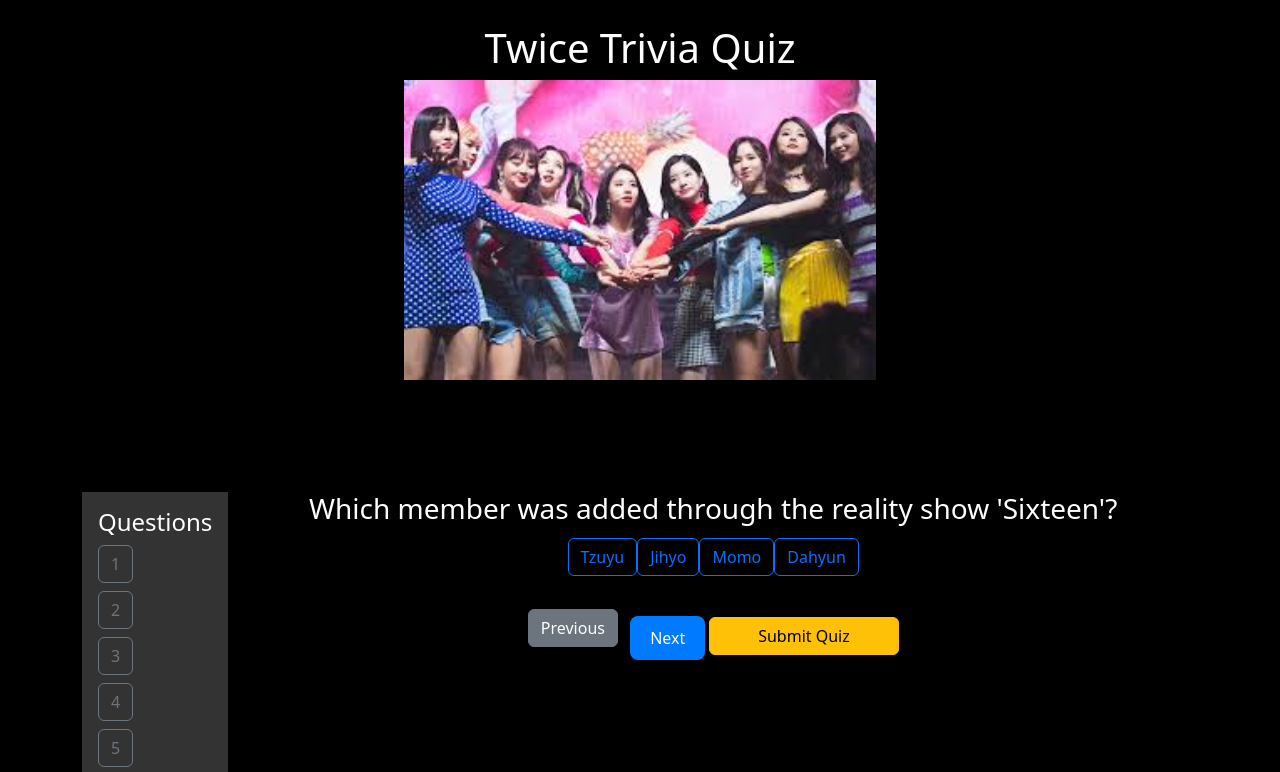
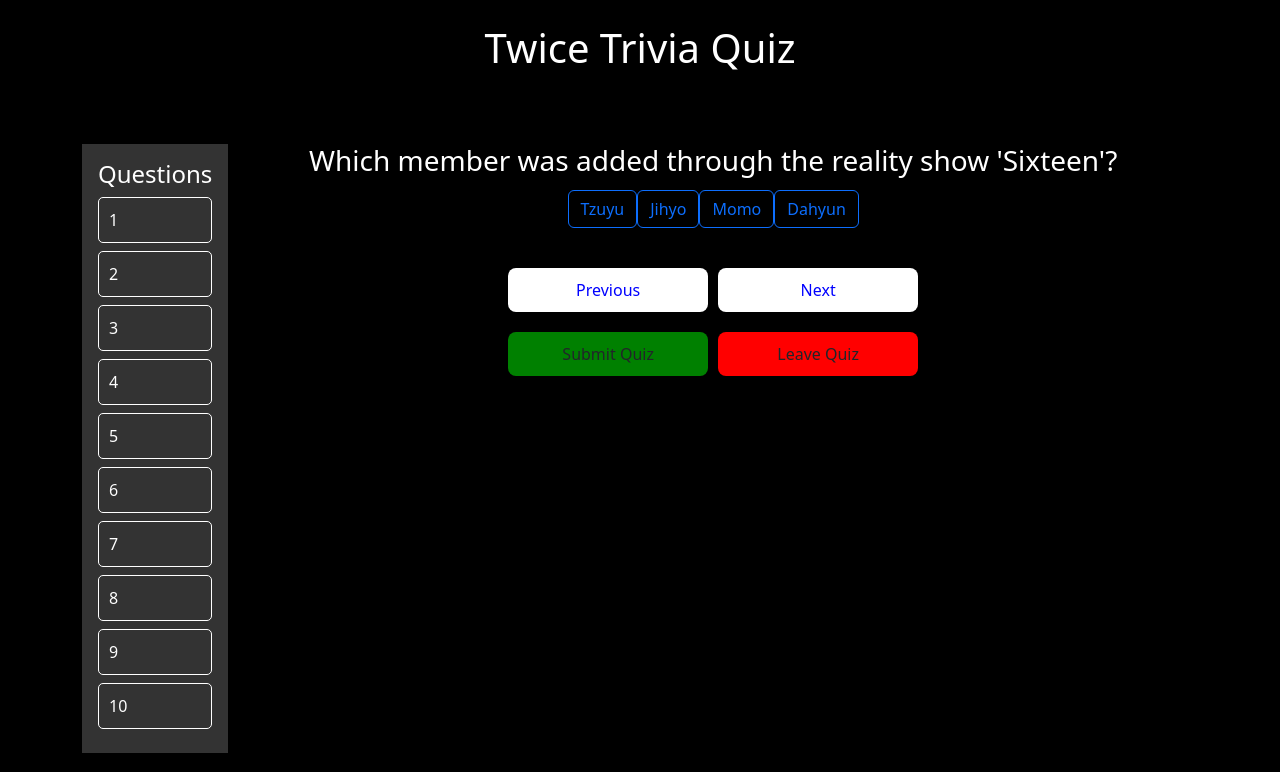
Before and after one commit to monir405/CP1210-Project, a plain HTML site: page subpages/twice.html in a window 1280 px wide. Both pictures are taken after a click on the button "Start New Quiz". Shown: the top 772 px of the page. Drawn offline with nearby package versions, Linux system fonts and the light colour scheme.

Commit message:
updates style

```diff
--- a/subpages/bts.css
+++ b/subpages/bts.css
@@ -53,7 +53,7 @@
 #leaderboard-list .list-group-item:hover {
     background-color: #333333;
 }
-.btn-primary, .btn-success, .prev-btn, .next-btn, .submit-btn {
+.btn-start, .btn-prev,  .btn-submit {
     background-color: #007bff;
     border: none;
     border-radius: 8px;
@@ -61,15 +61,31 @@
     font-size: 16px;
     margin-top: 20px;
 }
-.btn-primary:hover {
+
+.btn-resume, .btn-next, .btn-leave  {
+    background-color: green;
+    border: none;
+    border-radius: 8px;
+    padding: 10px 20px;
+    font-size: 16px;
+    margin-top: 20px;
+}
+
+.btn-start:hover ,.btn-prev:hover,  .btn-submit:hover, .btn-resume:hover, .btn-next:hover, .btn-leave:hover {
     background-color: #0056b3;
 }
 .button-container {
     display: flex;
     justify-content: center;
     gap: 10px;
-    margin-top: 18px;
-    margin-bottom: 30px;
+    margin-top: 0;
+    margin-bottom: 0%;
+}
+#button-container1 {
+    display: flex;
+    justify-content: center;
+    gap: 10px;
+    margin-bottom: 20px;
 }
 .button-container .btn {
 flex: 1;
@@ -91,3 +107,31 @@
 .active-slide {
     display: block;
 }
+#submit-btn{
+    background-color: green;
+}
+#leave-quiz-btn{
+    background-color: red;
+}
+#prev-btn, #next-btn{
+    background-color: white;
+    color: blue;
+}
+#question-nav button {
+    background-color: transparent;
+    color: white;
+    border: 1px solid white;
+    margin-bottom: 10px;
+    padding: 10px;
+    width: 100%; /* Ensures buttons are full width */
+    text-align: left; /* Align text to the left */
+    border-radius: 5px;
+    transition: background-color 0.3s, color 0.3s; /* Smooth transition for color changes */
+}
+
+#question-nav button.answered {
+    background-color: white; /* Background turns white */
+    color: blue; /* Font turns blue */
+    border: 1px solid blue; /* Optional: Border matches font color */
+    transition: background-color 0.3s, color 0.3s;
+}
--- a/subpages/twice.html
+++ b/subpages/twice.html
@@ -25,8 +25,8 @@
       </div>
     </div>
     <div class="button-container">
-      <button id="start-new-btn" class="btn btn-primary">Start New Quiz</button>
-      <button id="resume-quiz-btn" class="btn btn-success">Resume Quiz</button>
+      <button id="start-new-btn" class="btn btn-start">Start New Quiz</button>
+      <button id="resume-quiz-btn" class="btn btn-resume">Resume Quiz</button>
     </div>
     <div id="quiz-section" style="display: none;">
       <div class="d-flex">
@@ -38,12 +38,16 @@
           <h3 id="question-text"></h3>
           <div id="answer-buttons"></div>
           <p id="answer-status" class="text-success"></p>
-          <button id="prev-btn" class="btn btn-secondary me-2">Previous</button>
-          <button id="next-btn" class="btn btn-primary">Next</button>
-          <button id="submit-btn" class="btn btn-warning mt-3">Submit Quiz</button>
+          <div id="button-container" class="button-container">
+            <button id="prev-btn" class="btn btn-prev">Previous</button>
+            <button id="next-btn" class="btn btn-next">Next</button>
+          </div>
+          <div id="button-container1" class="button-container">
+            <button id="submit-btn" class="btn btn-submit">Submit Quiz</button>
+            <button id="leave-quiz-btn" class="btn btn-leave ">Leave Quiz</button>
+          </div>
         </div>
       </div>
-      <button id="leave-quiz-btn" class="btn btn-danger mt-3">Leave Quiz</button>
     </div>
   </div>
   <script src="twice.js"></script>
--- a/subpages/twice.js
+++ b/subpages/twice.js
@@ -3,8 +3,9 @@
 let selectedQuestions = [];
 let answers = Array(totalQuestions).fill(null);
 let score = 0;
+let slideIndex = 0;
+let slideTimer;
 
-let slideIndex = 0;
 const questions = [
     { question: "Who is the leader of TWICE?", answers: ["Nayeon", "Jeongyeon", "Jihyo", "Sana"], correct: "Jihyo" },
     { question: "Which year did TWICE debut?", answers: ["2015", "2014", "2016", "2013"], correct: "2015" },
@@ -34,7 +35,15 @@
     slide.style.display = index === slideIndex ? 'block' : 'none';
   });
   slideIndex = (slideIndex + 1) % slides.length;
-  setTimeout(showSlides, 2000);
+  slideTimer = setTimeout(showSlides, 2000);
+}
+
+function stopSlides() {
+  clearTimeout(slideTimer);
+  const slides = document.querySelectorAll('.slides');
+  slides.forEach(slide => {
+    slide.style.display = 'none';
+  });
 }
 
 function selectRandomQuestions() {
@@ -49,7 +58,9 @@
       const button = document.createElement('button');
       button.classList.add('btn', 'btn-outline-secondary', 'mb-2');
       button.innerText = answers[i] ? `${i + 1} ✔️` : i + 1;
-      button.style.color = answers[i] ? 'green' : '';
+      if (answers[i]) {
+        button.classList.add('answered');
+      }
       button.addEventListener('click', () => navigateToQuestion(i));
       questionNav.appendChild(button);
   }
@@ -73,6 +84,7 @@
 }
 
 function startNewQuiz() {
+  stopSlides();
   localStorage.removeItem('btsAnswers');
   localStorage.removeItem('btsCurrentIndex');
   answers = Array(totalQuestions).fill(null);
@@ -91,6 +103,7 @@
 }
 
 function resumeQuiz() {
+  stopSlides();
   const savedAnswers = JSON.parse(localStorage.getItem('btsAnswers'));
   const savedIndex = parseInt(localStorage.getItem('btsCurrentIndex'), 10);
   const savedQuestions = JSON.parse(localStorage.getItem('btsSelectedQuestions'));
@@ -98,7 +111,6 @@
       answers = savedAnswers;
       currentQuestionIndex = savedIndex;
       selectedQuestions = savedQuestions;
-
       hideControls();
       generateQuestionNav();
       showQuestion();
@@ -131,6 +143,7 @@
   generateQuestionNav();
   showQuestion();
 }
+
 function showQuestion() {
   const currentQuestion = selectedQuestions[currentQuestionIndex];
   document.getElementById('question-text').innerText = currentQuestion.question;
@@ -196,6 +209,7 @@
     showQuestion();
   }
 });
+
 window.addEventListener('DOMContentLoaded', () => {
   updateLeaderboard();
   document.getElementById('resume-quiz-btn').style.display = checkForSavedSession() ? 'block' : 'none';
```
Also changed, not shown: subpages/blackPink.html (+11 -6 lines), subpages/blackPink.js (+17 -2 lines), subpages/bts.html (+8 -6 lines), subpages/bts.js (+17 -3 lines), subpages/enhypen.html (+10 -6 lines), subpages/enhypen.js (+17 -3 lines). Lines whose indentation alone changed are shown as unchanged.
